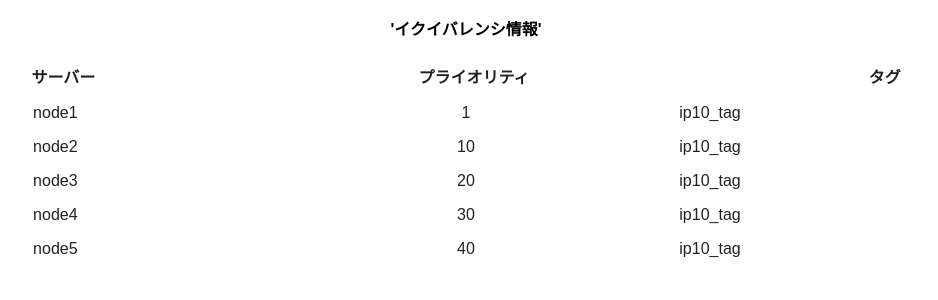
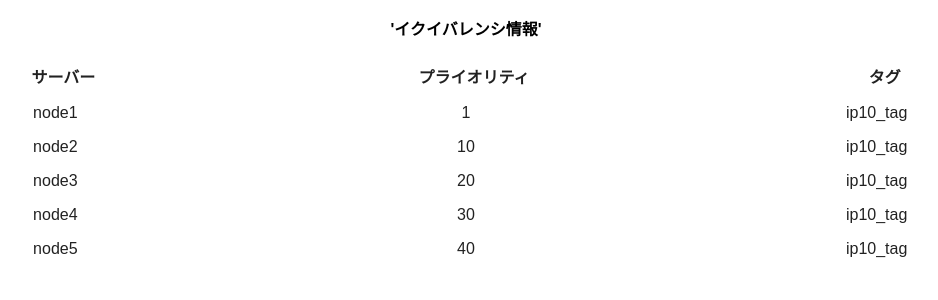
Before and after one commit to numno1/DnDSample, a React (Create React App) app: page / in a window 1280 px wide. Shown: the top 300 px of the page, without its empty margins (174-1112 px from the left). Built offline with nearby package versions, Linux system fonts and the light colour scheme.

Commit message:
refinement 不要な実装の削除 コメント追加

```diff
--- a/src/Equivalencies.tsx
+++ b/src/Equivalencies.tsx
@@ -86,6 +86,10 @@ const equivsSample: Equivs[] = [
   }
 ];
 
+interface DndObject {
+  index: number;
+}
+
 // ここからDataItem.tsxのコピー
 // ドラッグアンドドロップの結果でequivsの内容を書き換える必要がある。本来のソースではequivsは
 // App.jsからEquivalencies.tsxにpropsで渡される変更不可の値であるため、どうにかする必要がある。
@@ -97,30 +101,34 @@ export const DataItemMovableRow: React.FC<DataItemMovableRowProps> = (
   props
 ) => {
   const { no, moveRow, ...movableRowProps } = props;
-  const dropRef = React.useRef(null);
-  const dragRef = React.useRef(null);
 
+  // useDrop: Drop時に、React-dndのシステムとコンポーネントを紐づけるhook
   const [, drop] = useDrop({
+    // accept:Drop対象となるDnDObjectのtypeを記載する
     accept: "row",
-    drop(item, monitor) {
+    // drop:dragした行をdropしたときに動作する
+    // item: dropした行のDnD Object
+    // no: drop先の行の番号
+    // moveRow: item.indexとnoを使ってequivsを並べ替えて格納する
+    drop(item: DndObject) {
       moveRow(item, no);
     }
   });
 
-  const [{ isDragging }, drag, preview] = useDrag({
+  // useDrop: Drag時に、React-dndのシステムとコンポーネントを紐づけるhook
+  const [, drag] = useDrag({
+    // type:Drag対象のDnDObjectを定義する。typeは必須
     type: "row",
-    item: { index: no },
-    collect: (monitor) => ({
-      isDragging: monitor.isDragging()
-    })
+    // item:Dragした行に関する情報を格納するDnDObject。本サンプルでは行indexだけ必要なのでシンプル
+    // オブジェクトじゃなくて関数を書くこともできるらしい(マニュアル参照)
+    item: { index: no }
   });
 
-  preview(drop(dropRef));
-  drag(dragRef);
-
   return (
-    <div ref={dropRef}>
-      <div ref={dragRef}>
+    // drop: useDrop()の戻り値である、コネクタ関数。ここに書いておくとdropの対象として、紐付けられる
+    // drag: useDrag()の戻り値である、コネクタ関数。ここに書いておくとdropの対象として、紐付けられる
+    <div ref={drop}>
+      <div ref={drag}>
         <StyledRow container {...movableRowProps}>
           {props.children}
         </StyledRow>
@@ -164,33 +172,27 @@ export const Equivalencies: React.FC = () => {
   const mobileGrid: GridSize[] = [4, 4, 4];
 
   const moveRow = (item: any, no: number) => {
-    // itemは現在ドラッグ中のオブジェクト {"type": "row", index: no
-    // noは現在ドラッグ中のもの下にあるオブジェクトのno
+    // item: 現在ドラッグ中の行のDnDオブジェクト {index: 行数}
+    // noは現在ドロップ先の行のno
+    // 例 4行目をドラッグして2行目にドロップするなら、 itemは4行目でnoは2行目
+    //
+    // 以下の処理の大前提として、equivsはnoで降順にソートされている必要がある。
+    // ので、本来はinitializeのタイミングでソートすべきだが、本サンプルでは
+    // 手抜きしている。
     if (item.index === no) {
       // item.index === no → 同じ行なのでなにもしない
       return;
     } else {
-      const sortedEquivs = [...equivs].sort((a, b) => {
-        if (a.no < b.no) {
-          return -1;
-        } else if (a.no > b.no) {
-          return 1;
-        } else {
-          return 0;
-        }
-      });
       const newEquivs = [];
       if (item.index > no) {
         // item.index < no 上の行に移動
         // (1) 移動先の行から現在の1つ上の行までのnoを全て+1する。
         //     4行目を2行目に移動するなら、 2行目(=移動先の行)から3行目(現在の1つ上の行)のnoを+1する
         // (2) 現在の行のnoを目的の行にする。
-        sortedEquivs.map((equiv) => {
+        equivs.map((equiv) => {
           if (equiv.no >= no && equiv.no < item.index) {
-            console.log(`equiv.no=${equiv.no}`);
             equiv.no += 1;
           } else if (equiv.no === item.index) {
-            console.log(`equiv.no=${equiv.no}`);
             equiv.no = no;
           }
           newEquivs.push(equiv);
@@ -200,17 +202,16 @@ export const Equivalencies: React.FC = () => {
         // (1) 現在の1つ下の行から移動先の行までのnoを全て-1する。
         //     2行目を4行目に移動するなら、 3行目(現在の1つ下の行)から4行目(=移動先の行)のnoを+1する
         // (2) 現在の行のnoを目的の行にする。
-        sortedEquivs.map((equiv) => {
+        equivs.map((equiv) => {
           if (equiv.no <= no && equiv.no > item.index) {
-            console.log(`equiv.no=${equiv.no}`);
             equiv.no -= 1;
           } else if (equiv.no === item.index) {
-            console.log(`equiv.no=${equiv.no}`);
             equiv.no = no;
           }
           newEquivs.push(equiv);
         });
       }
+      // noで降順にしておかないと次回おかしくなる
       setEquivs(
         newEquivs.sort((a, b) => {
           if (a.no < b.no) {
@@ -242,13 +243,13 @@ export const Equivalencies: React.FC = () => {
               no={equiv.no}
               moveRow={moveRow}
             >
-              <DataItemValue horizontal xs={mobileGrid[1]}>
+              <DataItemValue horizontal xs={mobileGrid[0]}>
                 {equiv.server}
               </DataItemValue>
-              <DataItemValue horizontal xs={mobileGrid[2]}>
+              <DataItemValue horizontal xs={mobileGrid[1]}>
                 {equiv.priority}
               </DataItemValue>
-              <DataItemValue horizontal xs={mobileGrid[3]}>
+              <DataItemValue horizontal xs={mobileGrid[2]}>
                 {equiv.tag}
               </DataItemValue>
             </DataItemMovableRow>
```
Also changed, not shown: src/shared/DataItem.tsx (+1 -90 lines), 1 other file (tests, documents, lock files or other folders).
